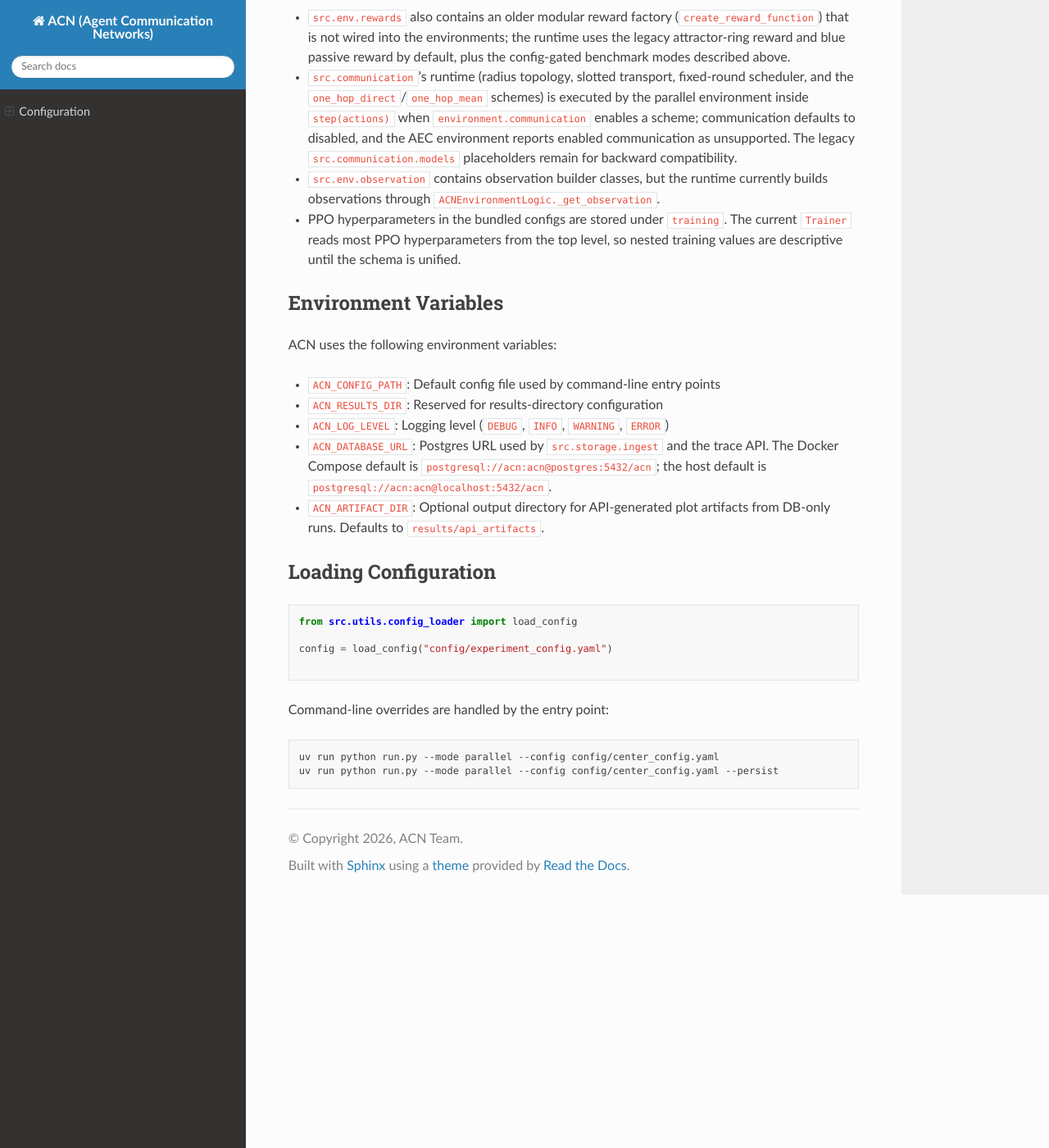
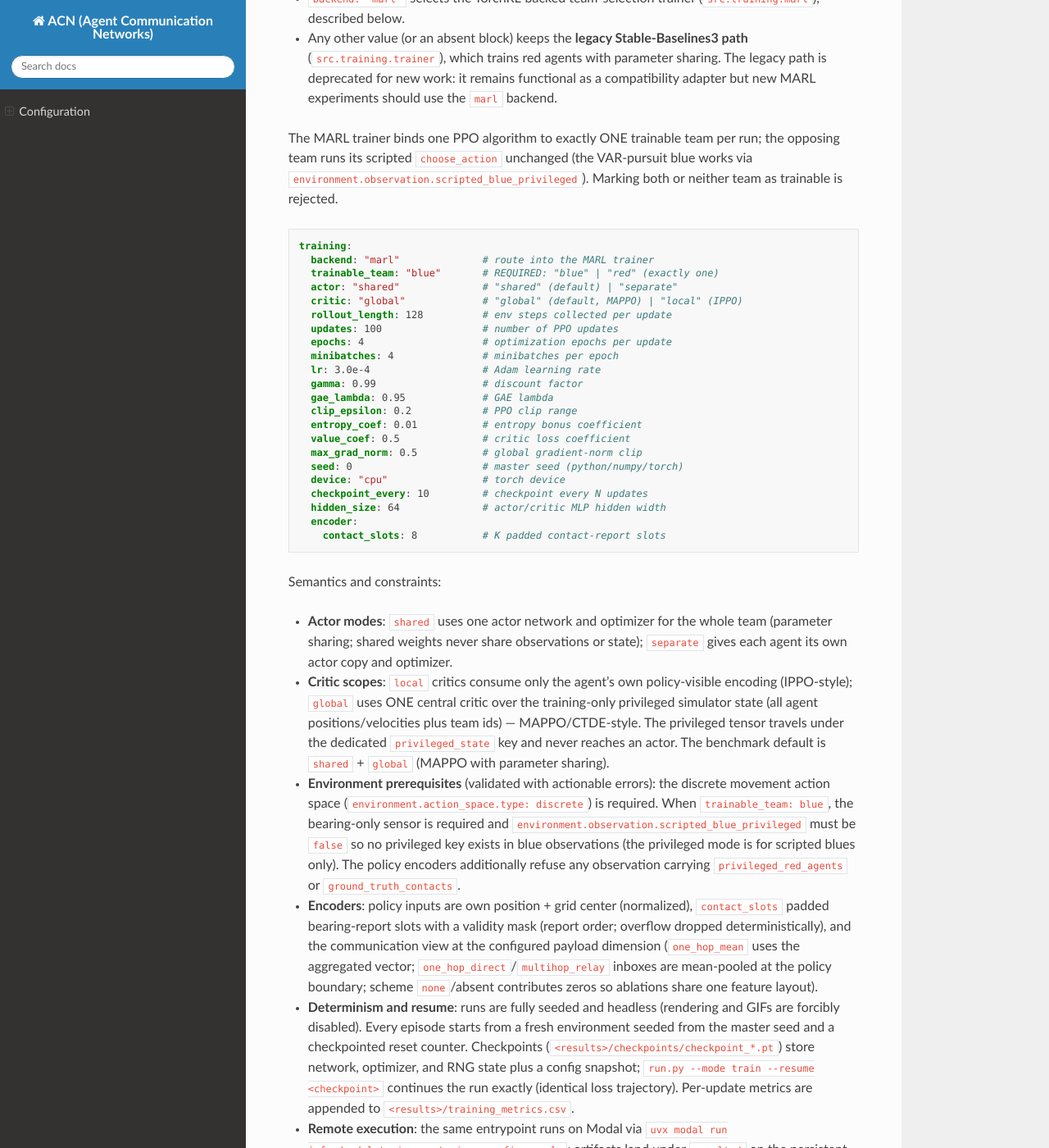
Before and after one commit to startWithStarting/ACN, a Sphinx documentation site: the page built from docs/configuration.md, in a window 1280 px wide and 1400 px high, scrolled down 12063 px. Shown: the whole window at 82% size. Built offline with Sphinx 7.4.7 and the Read the Docs theme 3.1.0, drawn with Linux system fonts in a browser that asks for light colours; some of the changed text lies outside the part shown.

Commit message:
Document the MARL training configuration and train entrypoints
docs/configuration.md gains a Training Configuration section (backend
routing, full training: schema, actor/critic semantics, environment
prerequisites, encoder layout, determinism/resume model, Modal usage,
reference scenarios) and updates the stale legacy-training caveat.
infra/modal_train.py comments reflect that the TorchRL trainer is live
behind the same run.py entrypoint.

Note: CLAUDE.md is excluded from version control via .git/info/exclude;
an updated copy documenting the new train path is left untracked in the
working tree for manual adoption.

````diff
--- a/docs/configuration.md
+++ b/docs/configuration.md
@@ -581,6 +581,92 @@ supported by the parallel environment; the AEC environment raises
 `NotImplementedError` when a benchmark mode is configured. Missing required
 weights or unknown keys fail fast at environment construction.
 
+## Training Configuration
+
+The top-level `training:` block configures `run.py --mode train`. Routing is
+by backend:
+
+* `backend: "marl"` selects the TorchRL-backed team-selection trainer
+  (`src.training.marl`), described below.
+* Any other value (or an absent block) keeps the **legacy Stable-Baselines3
+  path** (`src.training.trainer`), which trains red agents with parameter
+  sharing. The legacy path is deprecated for new work: it remains functional
+  as a compatibility adapter but new MARL experiments should use the `marl`
+  backend.
+
+The MARL trainer binds one PPO algorithm to exactly ONE trainable team per
+run; the opposing team runs its scripted `choose_action` unchanged (the
+VAR-pursuit blue works via `environment.observation.scripted_blue_privileged`).
+Marking both or neither team as trainable is rejected.
+
+```yaml
+training:
+  backend: "marl"              # route into the MARL trainer
+  trainable_team: "blue"       # REQUIRED: "blue" | "red" (exactly one)
+  actor: "shared"              # "shared" (default) | "separate"
+  critic: "global"             # "global" (default, MAPPO) | "local" (IPPO)
+  rollout_length: 128          # env steps collected per update
+  updates: 100                 # number of PPO updates
+  epochs: 4                    # optimization epochs per update
+  minibatches: 4               # minibatches per epoch
+  lr: 3.0e-4                   # Adam learning rate
+  gamma: 0.99                  # discount factor
+  gae_lambda: 0.95             # GAE lambda
+  clip_epsilon: 0.2            # PPO clip range
+  entropy_coef: 0.01           # entropy bonus coefficient
+  value_coef: 0.5              # critic loss coefficient
+  max_grad_norm: 0.5           # global gradient-norm clip
+  seed: 0                      # master seed (python/numpy/torch)
+  device: "cpu"                # torch device
+  checkpoint_every: 10         # checkpoint every N updates
+  hidden_size: 64              # actor/critic MLP hidden width
+  encoder:
+    contact_slots: 8           # K padded contact-report slots
+```
+
+Semantics and constraints:
+
+* **Actor modes**: `shared` uses one actor network and optimizer for the whole
+  team (parameter sharing; shared weights never share observations or state);
+  `separate` gives each agent its own actor copy and optimizer.
+* **Critic scopes**: `local` critics consume only the agent's own
+  policy-visible encoding (IPPO-style); `global` uses ONE central critic over
+  the training-only privileged simulator state (all agent positions/velocities
+  plus team ids) — MAPPO/CTDE-style. The privileged tensor travels under the
+  dedicated `privileged_state` key and never reaches an actor. The benchmark
+  default is `shared` + `global` (MAPPO with parameter sharing).
+* **Environment prerequisites** (validated with actionable errors): the
+  discrete movement action space (`environment.action_space.type: discrete`)
+  is required. When `trainable_team: blue`, the bearing-only sensor is
+  required and `environment.observation.scripted_blue_privileged` must be
+  `false` so no privileged key exists in blue observations (the privileged
+  mode is for scripted blues only). The policy encoders additionally refuse
+  any observation carrying `privileged_red_agents` or `ground_truth_contacts`.
+* **Encoders**: policy inputs are own position + grid center (normalized),
+  `contact_slots` padded bearing-report slots with a validity mask (report
+  order; overflow dropped deterministically), and the communication view at
+  the configured payload dimension (`one_hop_mean` uses the aggregated vector;
+  `one_hop_direct`/`multihop_relay` inboxes are mean-pooled at the policy
+  boundary; scheme `none`/absent contributes zeros so ablations share one
+  feature layout).
+* **Determinism and resume**: runs are fully seeded and headless (rendering
+  and GIFs are forcibly disabled). Every episode starts from a fresh
+  environment seeded from the master seed and a checkpointed reset counter.
+  Checkpoints (`<results>/checkpoints/checkpoint_*.pt`) store network,
+  optimizer, and RNG state plus a config snapshot; `run.py --mode train
+  --resume <checkpoint>` continues the run exactly (identical loss
+  trajectory). Per-update metrics are appended to
+  `<results>/training_metrics.csv`.
+* **Remote execution**: the same entrypoint runs on Modal via
+  `uvx modal run infra/modal_train.py::train --config <yaml>`; artifacts land
+  under `results/` on the persistent volume.
+
+Reference scenarios: `config/benchmark_blue_mappo.yaml` (learned blue,
+bearing-only sensor, `one_hop_mean` communication, benchmark blue reward,
+scripted avoidant reds) and `config/benchmark_red_mappo.yaml` (learned red,
+benchmark red reward, scripted VAR-pursuit blues with privileged access,
+communication disabled).
+
 ## Current Runtime Caveats
 
 Several modules are present as extension points but are not yet wired into the
@@ -599,9 +685,11 @@ default simulation loop:
   backward compatibility.
 * `src.env.observation` contains observation builder classes, but the runtime
   currently builds observations through `ACNEnvironmentLogic._get_observation`.
-* PPO hyperparameters in the bundled configs are stored under `training`. The
-  current `Trainer` reads most PPO hyperparameters from the top level, so nested
-  training values are descriptive until the schema is unified.
+* Legacy scenario configs (e.g. `config/aggressive_config.yaml`) store PPO
+  hyperparameters under `training` without a `backend`; those values are read
+  by the legacy SB3 `Trainer` from the top level, so they remain descriptive
+  there. Only the validated `backend: "marl"` schema described in "Training
+  Configuration" above is enforced.
 
 ## Environment Variables
 
````
Also changed, not shown: 1 other file.
